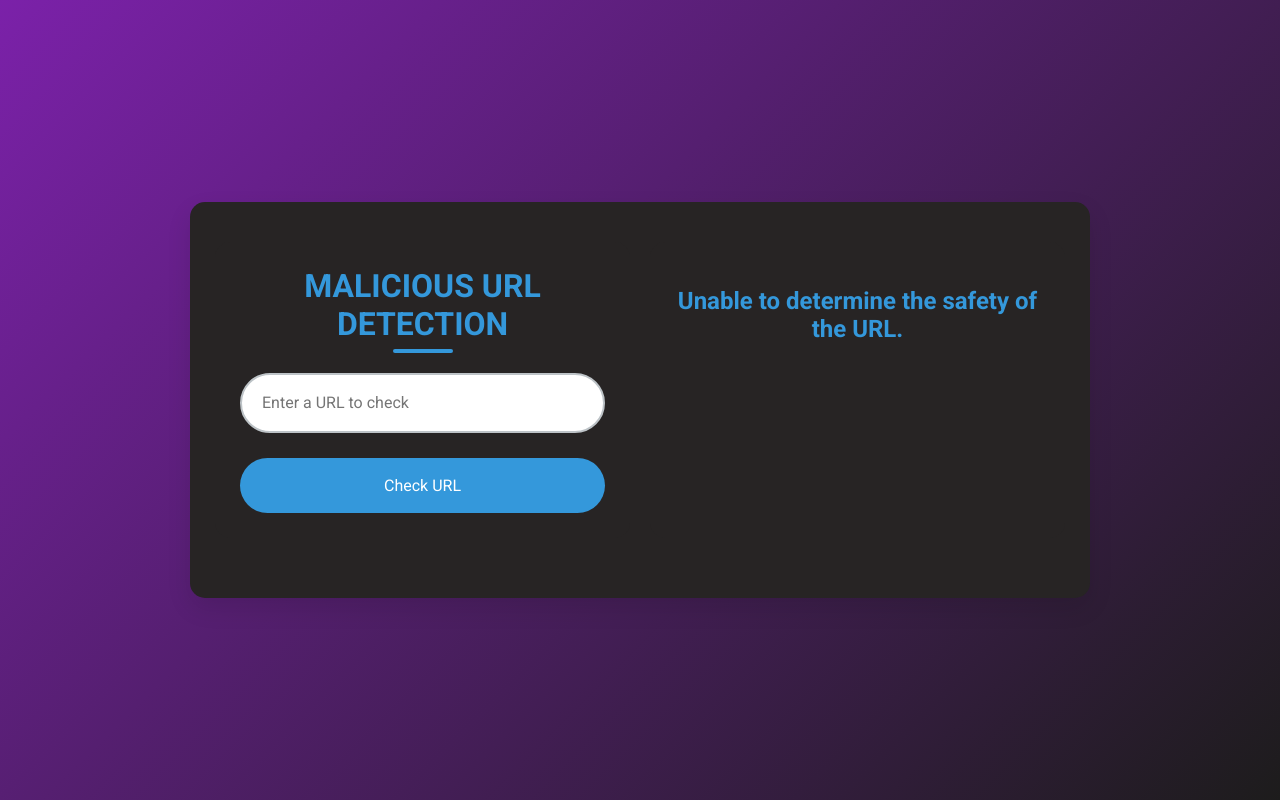
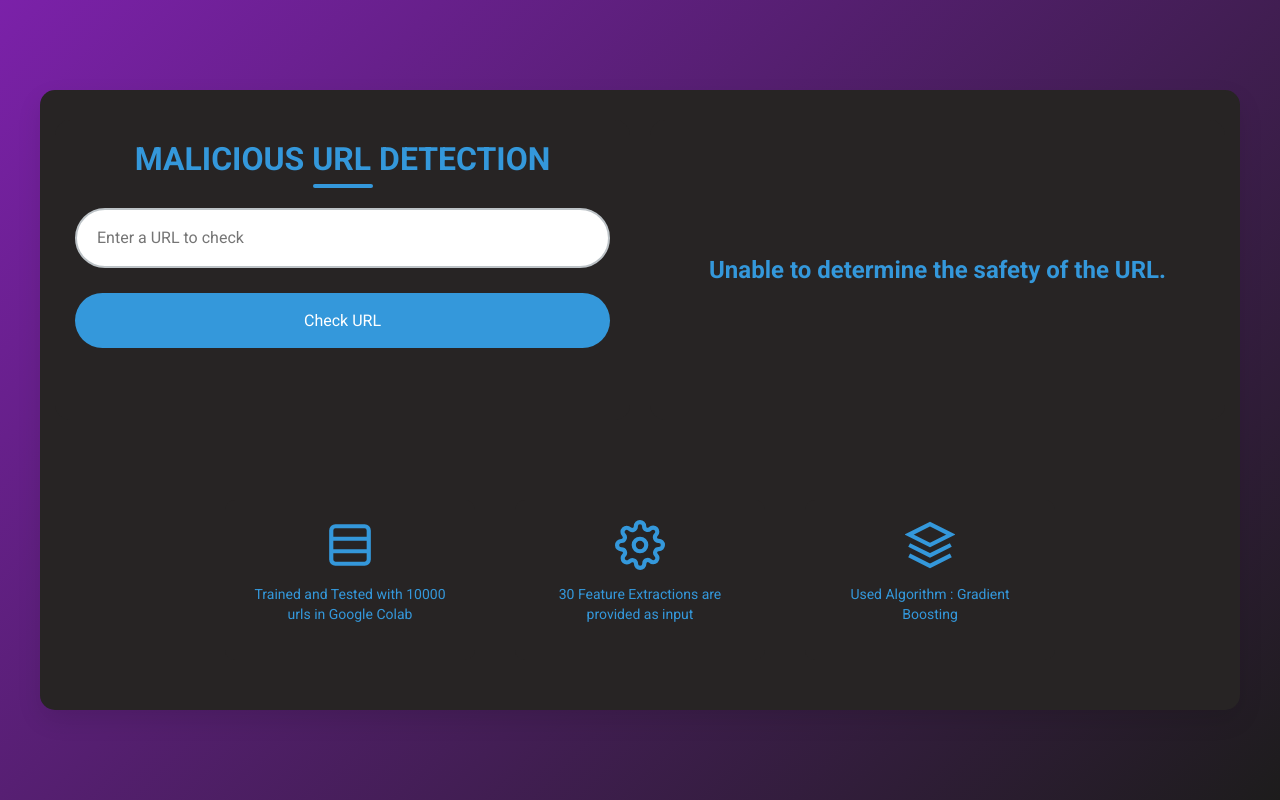
Before and after one commit to Mihir-pp/Malicious-URL-detection, a Flask app: page / in a window 1280 px wide. Run offline with Flask 3, Linux system fonts and the light colour scheme; parts of the project's set-up code (start-up, migrations or seed data) failed here and were passed over; some libraries are stand-ins or nearby versions.

Commit message:
UI change 2: added tthe boxes at bottom

```diff
--- a/static/styles.css
+++ b/static/styles.css
@@ -213,3 +213,106 @@ h2::after {
     from { opacity: 0; }
     to { opacity: 1; }
 }
+
+/* Features Section */
+.features-container {
+    display: flex;
+    justify-content: center;
+    align-items: center;
+    margin-top: 40px;
+    gap: 40px;
+    padding: 20px 0;
+    max-width: 900px;
+    margin-left: auto;
+    margin-right: auto;
+}
+
+.feature-box {
+    flex: 0 1 250px;
+    background-color: #272424;
+    padding: 20px;
+    border-radius: 10px;
+    text-align: center;
+    transition: transform 0.3s ease;
+}
+
+.feature-box:hover {
+    transform: translateY(-5px);
+}
+
+.feature-icon {
+    width: 50px;
+    height: 50px;
+    margin-bottom: 15px;
+}
+
+.feature-text {
+    color: #3498db;
+    font-size: 14px;
+    line-height: 1.4;
+}
+
+/* Adjust existing container padding */
+.container {
+    padding: 30px;
+    max-width: 1200px; /* Increased to accommodate features */
+}
+
+/* Adjust existing form sizes */
+.row {
+    margin-bottom: 30px;
+}
+
+#form1, #form2 {
+    padding: 20px;
+}
+
+/* Prediction Results Box */
+#form2 {
+    display: flex;
+    flex-direction: column;
+    justify-content: center;
+    align-items: center;
+    min-height: 300px; /* Adjust this value to match the height of form1 */
+}
+
+/* URL Display */
+.right {
+    text-align: center;
+    color: #3498db;
+    word-break: break-all;
+    margin-bottom: 20px;
+    font-size: 16px;
+    width: 100%;
+}
+
+/* Prediction Text */
+#prediction {
+    text-align: center;
+    margin: 20px 0;
+    font-size: 24px;
+    font-weight: 600;
+    color: #3498db;
+    width: 100%;
+}
+
+/* Button Group Container */
+.button-group {
+    display: flex;
+    justify-content: center;
+    width: 100%;
+}
+
+/* Action Buttons */
+.button1, .button2 {
+    width: 80%; /* Reduced width for better appearance */
+    padding: 15px;
+    margin: 10px auto;
+    border: none;
+    border-radius: 30px;
+    color: #fff;
+    font-size: 16px;
+    cursor: pointer;
+    transition: background-color 0.3s ease, transform 0.2s ease;
+    display: none;
+}
--- a/templates/index.html
+++ b/templates/index.html
@@ -79,6 +79,29 @@
           </div>
         </div>
       </div>
+      <div class="features-container">
+        <div class="feature-box">
+          <svg class="feature-icon" viewBox="0 0 24 24" fill="none" stroke="#3498db" stroke-width="2">
+            <rect x="3" y="3" width="18" height="18" rx="2"/>
+            <line x1="3" y1="9" x2="21" y2="9"/>
+            <line x1="3" y1="15" x2="21" y2="15"/>
+          </svg>
+          <p class="feature-text">Trained and Tested with 10000 urls in Google Colab</p>
+        </div>
+        <div class="feature-box">
+          <svg class="feature-icon" viewBox="0 0 24 24" fill="none" stroke="#3498db" stroke-width="2">
+            <circle cx="12" cy="12" r="3"/>
+            <path d="M19.4 15a1.65 1.65 0 0 0 .33 1.82l.06.06a2 2 0 0 1 0 2.83 2 2 0 0 1-2.83 0l-.06-.06a1.65 1.65 0 0 0-1.82-.33 1.65 1.65 0 0 0-1 1.51V21a2 2 0 0 1-2 2 2 2 0 0 1-2-2v-.09A1.65 1.65 0 0 0 9 19.4a1.65 1.65 0 0 0-1.82.33l-.06.06a2 2 0 0 1-2.83 0 2 2 0 0 1 0-2.83l.06-.06a1.65 1.65 0 0 0 .33-1.82 1.65 1.65 0 0 0-1.51-1H3a2 2 0 0 1-2-2 2 2 0 0 1 2-2h.09A1.65 1.65 0 0 0 4.6 9a1.65 1.65 0 0 0-.33-1.82l-.06-.06a2 2 0 0 1 0-2.83 2 2 0 0 1 2.83 0l.06.06a1.65 1.65 0 0 0 1.82.33H9a1.65 1.65 0 0 0 1-1.51V3a2 2 0 0 1 2-2 2 2 0 0 1 2 2v.09a1.65 1.65 0 0 0 1 1.51 1.65 1.65 0 0 0 1.82-.33l.06-.06a2 2 0 0 1 2.83 0 2 2 0 0 1 0 2.83l-.06.06a1.65 1.65 0 0 0-.33 1.82V9a1.65 1.65 0 0 0 1.51 1H21a2 2 0 0 1 2 2 2 2 0 0 1-2 2h-.09a1.65 1.65 0 0 0-1.51 1z"/>
+          </svg>
+          <p class="feature-text">30 Feature Extractions are provided as input</p>
+        </div>
+        <div class="feature-box">
+          <svg class="feature-icon" viewBox="0 0 24 24" fill="none" stroke="#3498db" stroke-width="2">
+            <path d="M12 2L2 7l10 5 10-5-10-5zM2 17l10 5 10-5M2 12l10 5 10-5"/>
+          </svg>
+          <p class="feature-text">Used Algorithm : Gradient Boosting</p>
+        </div>
+      </div>
     </div>
 
     <!-- JavaScript -->
```
Also changed, not shown: UI.png (deleted).
